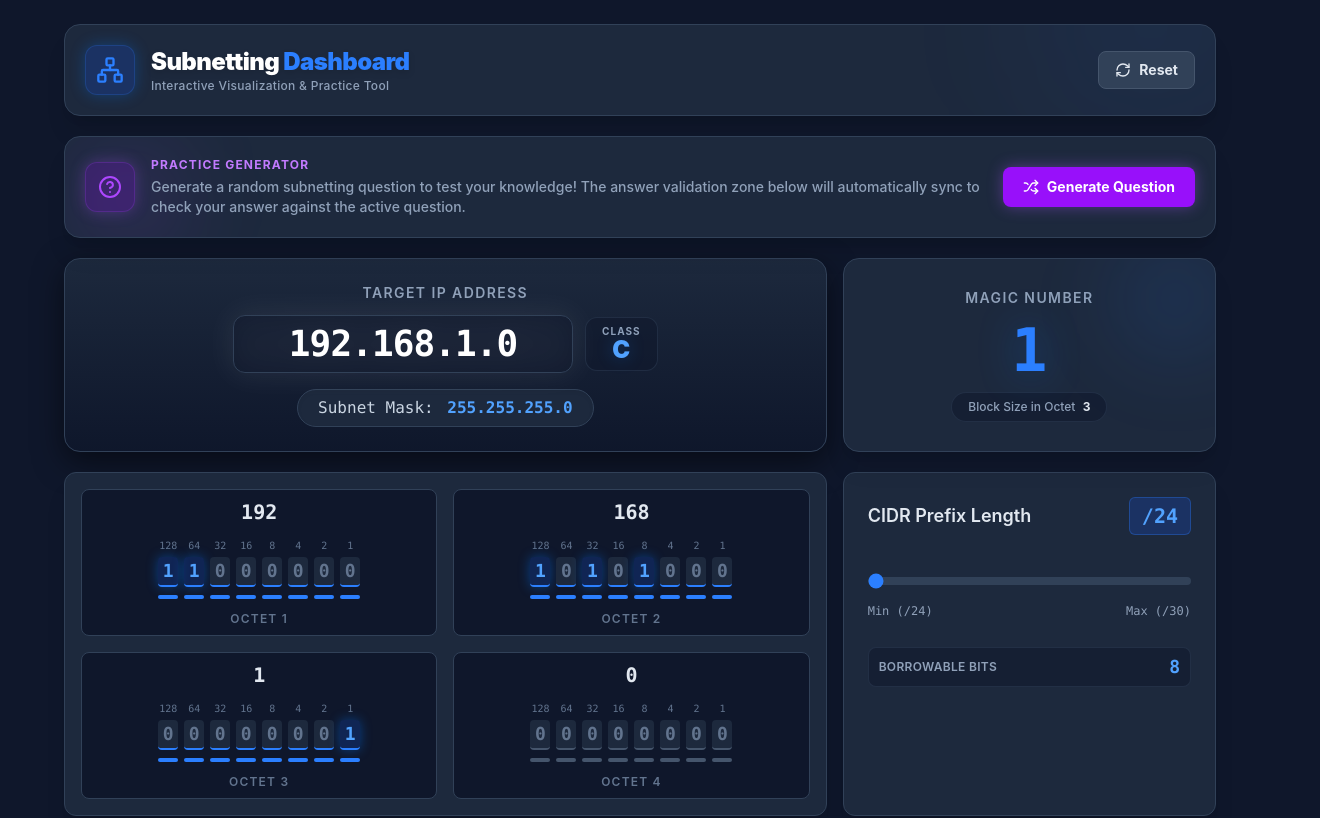
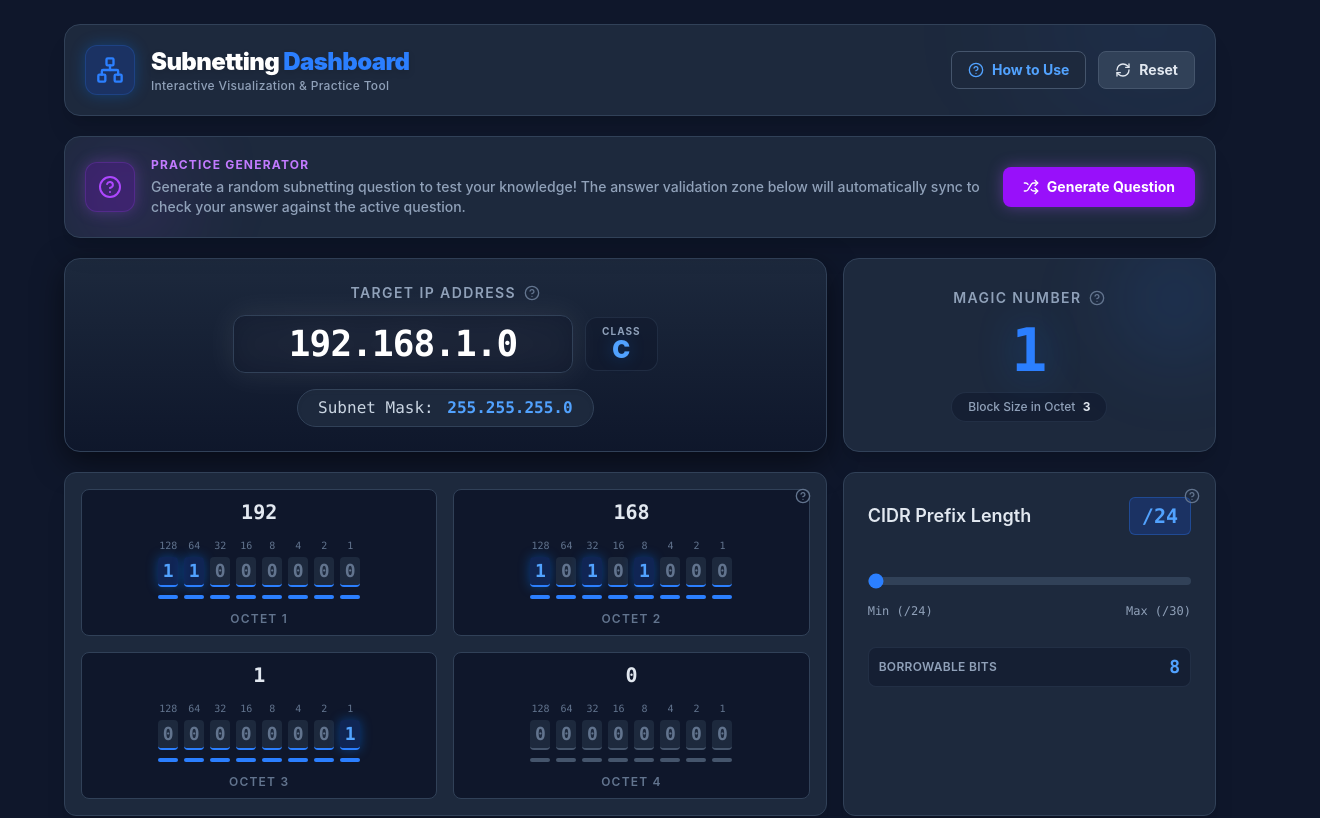
Before and after one commit to nickolaskg/SubnettingPracticeDashboard, a React (Vite) app: page / in a window 1280 px wide. Shown: the top 818 px of the page, 1320 px wide, since content can reach past the window. Built offline with nearby package versions, Linux system fonts and the light colour scheme.

Commit message:
Add Help Modal, Info Tooltips, and auto-sync active IP

```diff
--- a/src/components/Dashboard.tsx
+++ b/src/components/Dashboard.tsx
@@ -5,18 +5,30 @@ import { BinaryMatrix } from './BinaryMatrix';
 import { CidrSlider } from './CidrSlider';
 import { ValidationZone } from './ValidationZone';
 import { QuestionComponent } from './QuestionComponent';
-import { Network, RefreshCw } from 'lucide-react';
+import { HelpModal } from './HelpModal';
+import { InfoTooltip } from './InfoTooltip';
+import { Network, RefreshCw, HelpCircle } from 'lucide-react';
 
 export const Dashboard: React.FC = () => {
   const { bits, cidr, setCidr, toggleBit, setIpFromString, reset, calc } = useSubnetLogic();
   const { activeQuestion, generateNewQuestion, clearQuestion } = useQuestionGenerator();
 
   const [ipInput, setIpInput] = useState(calc.ipString);
+  const [isHelpOpen, setIsHelpOpen] = useState(false);
 
   // Sync internal IP input when bits change externally (e.g. from matrix)
   useEffect(() => {
     setIpInput(calc.ipString);
   }, [calc.ipString]);
+
+  // Sync the IP automatically when a new question is actively loaded
+  useEffect(() => {
+    if (activeQuestion) {
+      setIpFromString(activeQuestion.expectedCalc.ipString);
+    }
+    // We intentionally don't want to re-run this if setIpFromString changes, only on question change
+    // eslint-disable-next-line react-hooks/exhaustive-deps
+  }, [activeQuestion]);
 
   const handleIpChange = (e: React.ChangeEvent<HTMLInputElement>) => {
     const val = e.target.value;
@@ -28,6 +40,8 @@ export const Dashboard: React.FC = () => {
 
   return (
     <div className="min-h-screen bg-slate-900 text-slate-100 p-3 md:p-6 font-sans selection:bg-blue-500/30">
+      <HelpModal isOpen={isHelpOpen} onClose={() => setIsHelpOpen(false)} />
+
       <div className="max-w-6xl mx-auto space-y-5">
 
         {/* Header */}
@@ -47,13 +61,22 @@ export const Dashboard: React.FC = () => {
             </div>
           </div>
 
+          <div className="flex items-center gap-3 relative z-10">
+            <button
+              onClick={() => setIsHelpOpen(true)}
+              className="flex items-center gap-2 px-4 py-2 bg-slate-800 hover:bg-slate-700 border border-slate-600 rounded-lg text-sm font-bold transition-all hover:shadow-lg active:scale-95 text-blue-400"
+            >
+              <HelpCircle className="w-4 h-4" />
+              How to Use
+            </button>
             <button
               onClick={reset}
-            className="flex items-center gap-2 px-4 py-2 bg-slate-700 hover:bg-slate-600 border border-slate-600 rounded-lg text-sm font-bold transition-all hover:shadow-lg active:scale-95 relative z-10 text-slate-200"
+              className="flex items-center gap-2 px-4 py-2 bg-slate-700 hover:bg-slate-600 border border-slate-600 rounded-lg text-sm font-bold transition-all hover:shadow-lg active:scale-95 text-slate-200"
             >
               <RefreshCw className="w-4 h-4" />
               Reset
             </button>
+          </div>
         </header>
 
         {/* Practice Question Generator */}
@@ -68,7 +91,10 @@ export const Dashboard: React.FC = () => {
         {/* Real-time Result Overview */}
         <section className="grid grid-cols-1 lg:grid-cols-3 gap-4">
           <div className="lg:col-span-2 flex flex-col items-center justify-center bg-gradient-to-b from-slate-800 to-slate-900 p-6 rounded-2xl border border-slate-700 shadow-[0_10px_30px_rgba(0,0,0,0.5)]">
-            <h2 className="text-slate-400 font-semibold mb-3 uppercase tracking-widest text-sm">Target IP Address</h2>
+            <h2 className="text-slate-400 font-semibold mb-3 uppercase tracking-widest text-sm flex items-center">
+              Target IP Address
+              <InfoTooltip content="Manually type an IP address here. The visual matrix and calculator will instantly update based on the class of this address." />
+            </h2>
 
             <div className="flex items-center gap-3 w-full justify-center">
               <input
@@ -91,8 +117,9 @@ export const Dashboard: React.FC = () => {
 
           <div className="flex flex-col justify-center items-center bg-slate-800 p-6 rounded-2xl border border-slate-700 shadow-xl relative overflow-hidden group">
             <div className="absolute -right-6 -top-6 w-32 h-32 bg-blue-500/10 rounded-full blur-2xl group-hover:bg-blue-500/20 transition-all duration-500"></div>
-            <h2 className="text-slate-400 font-semibold mb-2 uppercase tracking-widest text-sm text-center">
+            <h2 className="text-slate-400 font-semibold mb-2 uppercase tracking-widest text-sm text-center flex items-center justify-center">
               Magic Number
+              <InfoTooltip content="Also known as the block size. It is calculated as 256 minus the interesting subnet mask octet. It dictates the multiple by which each subnet increments." />
             </h2>
             <div className="text-6xl font-black font-mono text-blue-500 drop-shadow-[0_0_20px_rgba(0,123,255,0.4)] my-1 transition-transform group-hover:scale-105 duration-300">
               {calc.magicNumber}
@@ -105,16 +132,27 @@ export const Dashboard: React.FC = () => {
 
         {/* Interactive Components */}
         <section className="grid grid-cols-1 xl:grid-cols-3 gap-4">
-          <div className="xl:col-span-2">
+          <div className="xl:col-span-2 relative">
+            <div className="absolute top-4 right-4 z-10 flex">
+              <InfoTooltip content="Click individual bits to toggle. Purple bits represent the Network portion dictated by your prefix length. Gray/white bits represent hosts." />
+            </div>
             <BinaryMatrix bits={bits} cidr={cidr} onToggle={toggleBit} />
           </div>
-          <div className="xl:col-span-1 h-full flex">
+          <div className="xl:col-span-1 h-full flex relative">
+            <div className="absolute top-4 right-4 z-10 hidden xl:flex">
+              <InfoTooltip content="Slide to adjust the subnet mask length. It is constrained so you cannot drop below the standard defined by the IP's class." />
+            </div>
+            <div className="w-full h-full flex">
               <CidrSlider cidr={cidr} minCidr={calc.minCidr} onChange={setCidr} />
+            </div>
           </div>
         </section>
 
         {/* Practice Validation */}
-        <section>
+        <section className="relative">
+          <div className="absolute top-6 right-6 z-10">
+            <InfoTooltip content="Type in the exact expected answers to practice your math. If a question is active, this checks against the question instead of the dashboard!" />
+          </div>
           <ValidationZone key={activeQuestion ? activeQuestion.id : 'calc'} calc={activeCalc} />
         </section>
 
--- /dev/null
+++ b/src/components/HelpModal.tsx
@@ -0,0 +1,75 @@
+import React from 'react';
+import { X, Network, HelpCircle, CheckCircle2 } from 'lucide-react';
+
+interface HelpModalProps {
+  isOpen: boolean;
+  onClose: () => void;
+}
+
+export const HelpModal: React.FC<HelpModalProps> = ({ isOpen, onClose }) => {
+  if (!isOpen) return null;
+
+  return (
+    <div className="fixed inset-0 z-50 flex items-center justify-center p-4 bg-slate-950/80 backdrop-blur-sm">
+      <div
+        className="w-full max-w-2xl bg-slate-900 border border-slate-700 shadow-2xl rounded-2xl overflow-hidden flex flex-col max-h-[90vh]"
+      >
+        <div className="flex items-center justify-between p-5 border-b border-slate-800 bg-slate-800/50">
+          <div className="flex items-center gap-3">
+            <div className="p-2 bg-blue-500/20 rounded-lg">
+              <HelpCircle className="w-6 h-6 text-blue-400" />
+            </div>
+            <h2 className="text-xl font-bold text-white">How to use this Dashboard</h2>
+          </div>
+          <button
+            onClick={onClose}
+            className="p-2 text-slate-400 hover:text-white hover:bg-slate-700/50 rounded-lg transition-colors"
+          >
+            <X className="w-5 h-5" />
+          </button>
+        </div>
+
+        <div className="p-6 overflow-y-auto space-y-8 custom-scrollbar">
+
+          <section>
+            <h3 className="text-lg font-bold text-blue-400 flex items-center gap-2 mb-3">
+              <Network className="w-5 h-5" /> 1. The Visual Calculator
+            </h3>
+            <p className="text-slate-300 text-sm leading-relaxed mb-3">
+              This dashboard acts as an interactive calculator to visually map exactly how IPv4 subnetting works.
+            </p>
+            <ul className="space-y-2 text-sm text-slate-400 ml-5 list-disc">
+              <li><strong>Target IP:</strong> Enter any valid IPv4 address. The tool will automatically assign its theoretical bounds based on its class (A, B, or C).</li>
+              <li><strong>CIDR Slider:</strong> Slide the prefix length to define how many bits belong to the network versus the host.</li>
+              <li><strong>Binary Matrix:</strong> You can physically toggle bits to 1 or 0 by clicking on them. The Results calculate instantly! Purple/Blue bits represent the <strong>Network Mask</strong> while grey segments represent the remaining host bounds.</li>
+            </ul>
+          </section>
+
+          <section>
+            <h3 className="text-lg font-bold text-emerald-400 flex items-center gap-2 mb-3">
+              <CheckCircle2 className="w-5 h-5" /> 2. Practice Generator
+            </h3>
+            <p className="text-slate-300 text-sm leading-relaxed mb-3">
+              Testing for a CCNA or other networking certification? Hit <strong>"Generate Question"</strong> at the top of the dashboard.
+            </p>
+            <ul className="space-y-2 text-sm text-slate-400 ml-5 list-disc">
+              <li>The engine will cycle through random real-world subnetting problems, ranging from simply identifying a host's broadcast address to computing the Nth usable subdivision of a large classful network.</li>
+              <li>Once you generate a question, the target IP field will <strong>auto-populate</strong> to help you visualize the prompt.</li>
+            </ul>
+          </section>
+
+          <section className="bg-slate-800/50 p-4 rounded-xl border border-slate-700">
+            <h3 className="text-sm font-bold text-slate-200 mb-2 uppercase tracking-wide">
+              Validation Sandbox
+            </h3>
+            <p className="text-slate-400 text-sm leading-relaxed">
+              When working out a manual problem or generated prompt, try entering what you believe is the correct Network, Broadcast, and Host Range into the <strong>Validation Zone</strong> at the bottom.
+              If a question is active, it strictly validates against the correct answers for that specific problem—even if you playfully toggle bits on the matrix to use as a scratchpad! You can hit "Reveal Answers" if you get stuck.
+            </p>
+          </section>
+
+        </div>
+      </div>
+    </div>
+  );
+};
--- /dev/null
+++ b/src/components/InfoTooltip.tsx
@@ -0,0 +1,24 @@
+import React from 'react';
+import { HelpCircle } from 'lucide-react';
+
+interface TooltipProps {
+  content: string;
+}
+
+export const InfoTooltip: React.FC<TooltipProps> = ({ content }) => {
+  return (
+    <div className="relative group inline-flex items-center justify-center cursor-help ml-2">
+      <HelpCircle className="w-4 h-4 text-slate-500 hover:text-blue-400 transition-colors" />
+
+      {/* Tooltip Popup */}
+      <div className="pointer-events-none absolute bottom-full left-1/2 -translate-x-1/2 mb-2 w-64 opacity-0 group-hover:opacity-100 transition-opacity z-50">
+        <div className="bg-slate-900 border border-slate-700 text-slate-300 text-xs rounded-xl p-3 shadow-2xl relative">
+          {content}
+          {/* Triangle Pointer */}
+          <div className="absolute top-full left-1/2 -translate-x-1/2 -mt-[1px] w-0 h-0 border-l-[6px] border-r-[6px] border-t-[6px] border-transparent border-t-slate-700"></div>
+          <div className="absolute top-full left-1/2 -translate-x-1/2 -mt-[2px] w-0 h-0 border-l-[6px] border-r-[6px] border-t-[6px] border-transparent border-t-slate-900"></div>
+        </div>
+      </div>
+    </div>
+  );
+};
```
Lines whose indentation alone changed are shown as unchanged.
